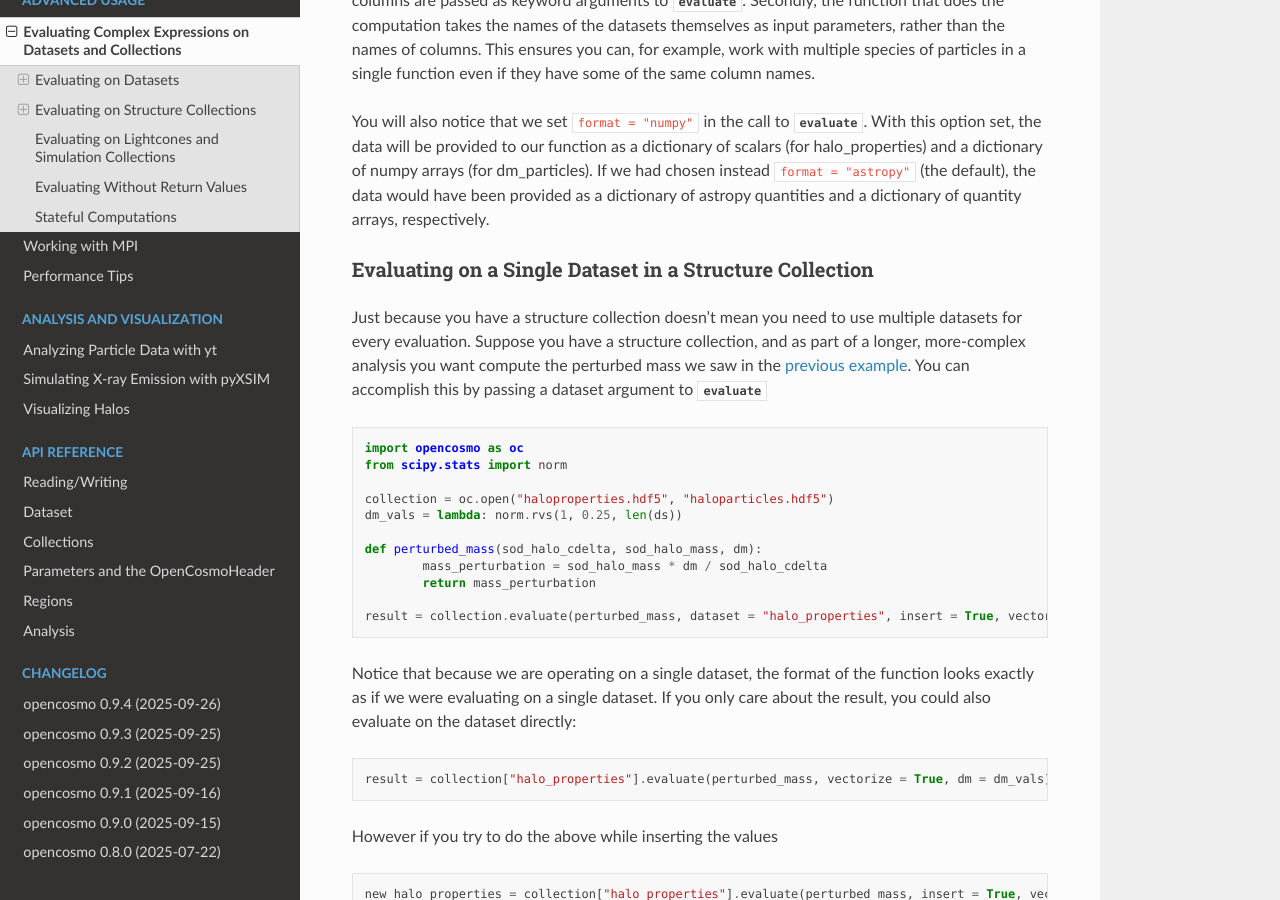
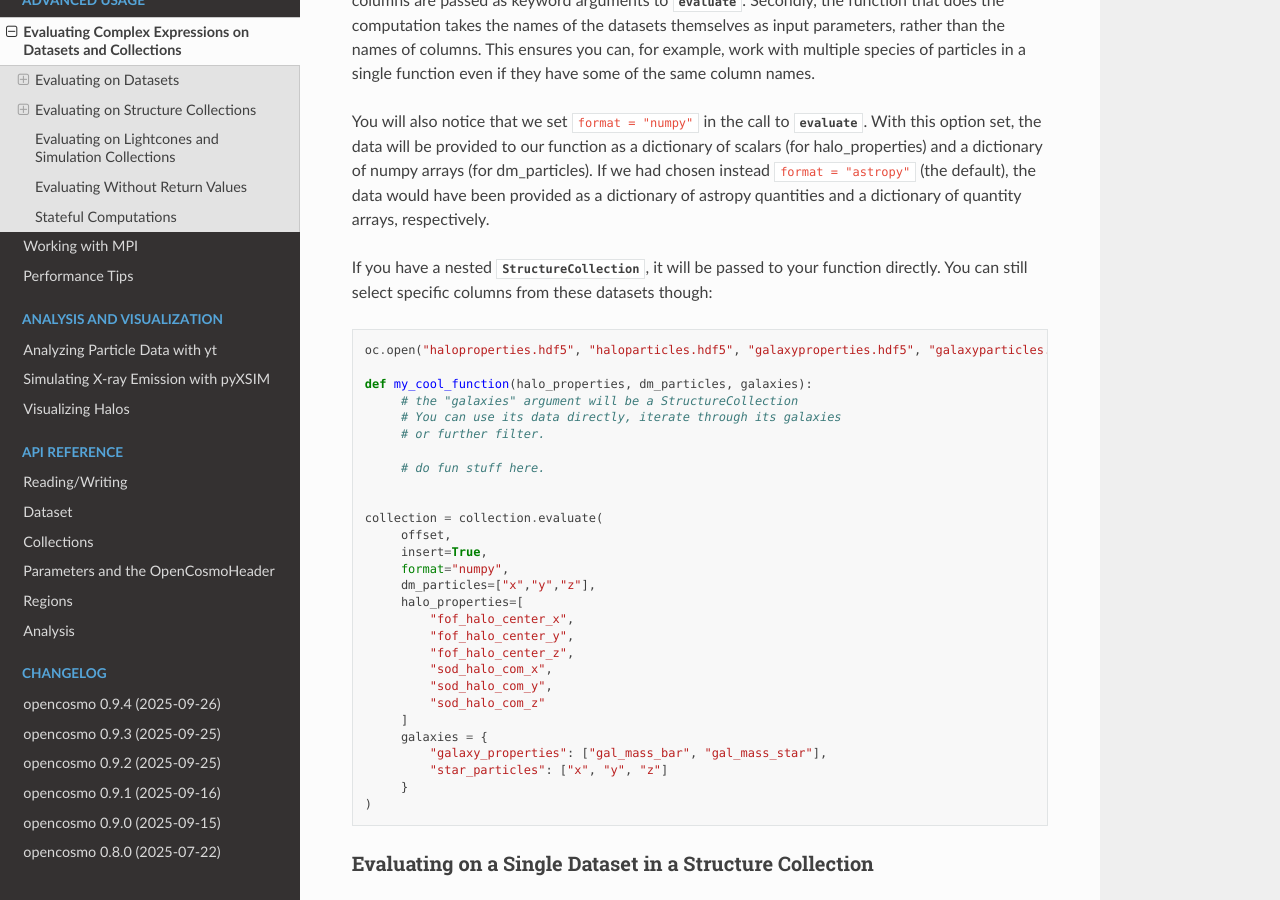
Before and after one commit to ArgonneCPAC/OpenCosmo, a Sphinx documentation site: the page built from docs/source/evaluating.rst, in a window 1280 px wide and 900 px high, scrolled down 3159 px. Built offline with Sphinx 7.4.7 and the Read the Docs theme 3.1.0, drawn with Linux system fonts in a browser that asks for light colours.

Commit message:
Add documentation

```diff
--- a/docs/source/evaluating.rst
+++ b/docs/source/evaluating.rst
@@ -135,6 +135,40 @@ There are two clear differences between this example and the one with a single d
 
 You will also notice that we set :code:`format = "numpy"` in the call to :py:meth:`evaluate <opencosmo.StructureCollection.evaluate>`. With this option set, the data will be provided to our function as a dictionary of scalars (for halo_properties) and a dictionary of numpy arrays (for dm_particles). If we had chosen instead :code:`format = "astropy"` (the default), the data would have been provided as a dictionary of astropy quantities and a dictionary of quantity arrays, respectively.
 
+If you have a nested :py:class:`StructureCollection <opencosmo.StructureCollection>`, it will be passed to your function directly. You can still select specific columns from these datasets though:
+
+
+.. code-block:: python
+
+   oc.open("haloproperties.hdf5", "haloparticles.hdf5", "galaxyproperties.hdf5", "galaxyparticles.hdf5")
+
+   def my_cool_function(halo_properties, dm_particles, galaxies):
+        # the "galaxies" argument will be a StructureCollection
+        # You can use its data directly, iterate through its galaxies
+        # or further filter.
+
+        # do fun stuff here.
+
+
+   collection = collection.evaluate(
+        offset,
+        insert=True,
+        format="numpy",
+        dm_particles=["x","y","z"],
+        halo_properties=[
+            "fof_halo_center_x",
+            "fof_halo_center_y",
+            "fof_halo_center_z",
+            "sod_halo_com_x",
+            "sod_halo_com_y",
+            "sod_halo_com_z"
+        ]
+        galaxies = {
+            "galaxy_properties": ["gal_mass_bar", "gal_mass_star"],
+            "star_particles": ["x", "y", "z"]
+        }
+   )
+
 Evaluating on a Single Dataset in a Structure Collection
 ^^^^^^^^^^^^^^^^^^^^^^^^^^^^^^^^^^^^^^^^^^^^^^^^^^^^^^^^
 
```
Also changed, not shown: 3 other files.
